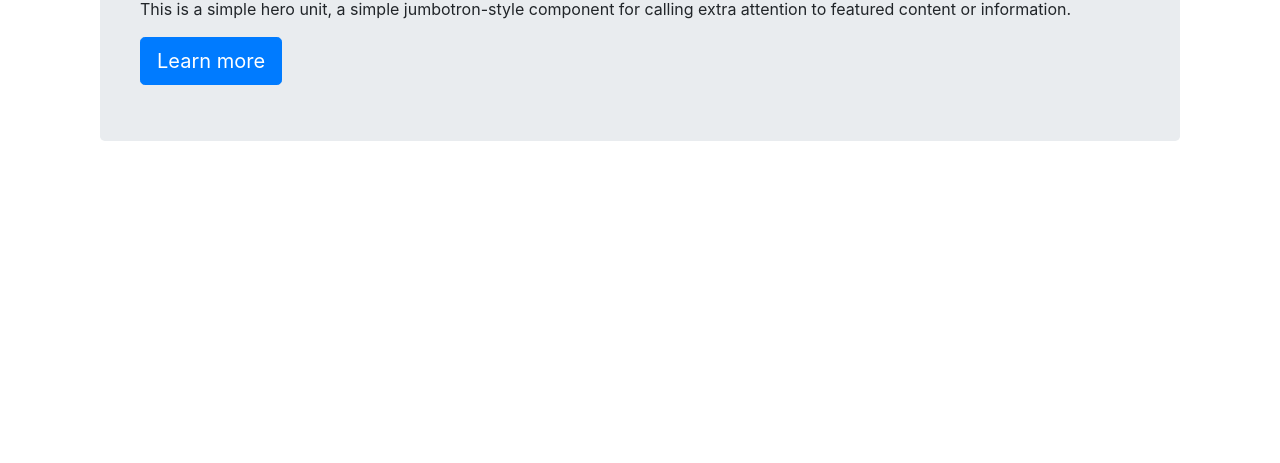
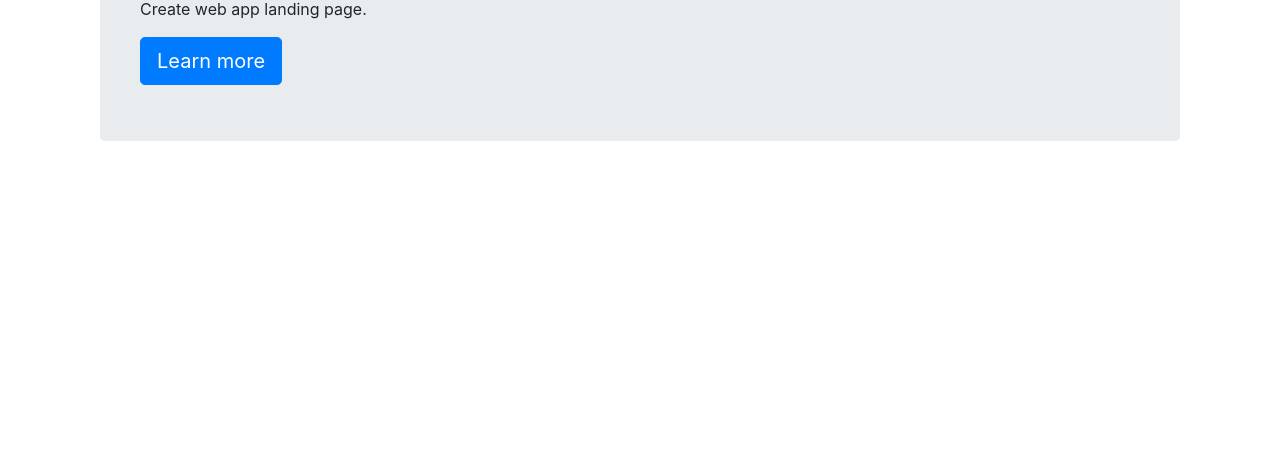
Before and after one commit to kjeong-lesstif/open-devops, a website: page index.html in a window 1280 px wide. Shown: the part 337-800 px from the top of the page. Drawn offline with nearby package versions, Linux system fonts and the light colour scheme.

Commit message:
OD-7 랜딩 페이지 작성

```diff
--- a/index.html
+++ b/index.html
@@ -10,7 +10,6 @@
   </style>
 </head>
 <body>
-
     <div style="margin: 100px;"><nav class="navbar navbar-inverse navbar-static-top">
     <div class="container"><a class="navbar-brand" href="/">Express HTML</a>
     <p> </p>
@@ -23,7 +22,7 @@
     </nav>
     <div class="jumbotron" style="padding: 40px;">
     <h1>Hello, world!</h1>
-    <p>This is a simple hero unit, a simple jumbotron-style component for calling extra attention to featured content or information.</p>
+    <p>Create web app landing page.</p>
     <p><a class="btn btn-primary btn-lg" role="button" href="#">Learn more</a></p>
     <p> </p>
     </div>
```
